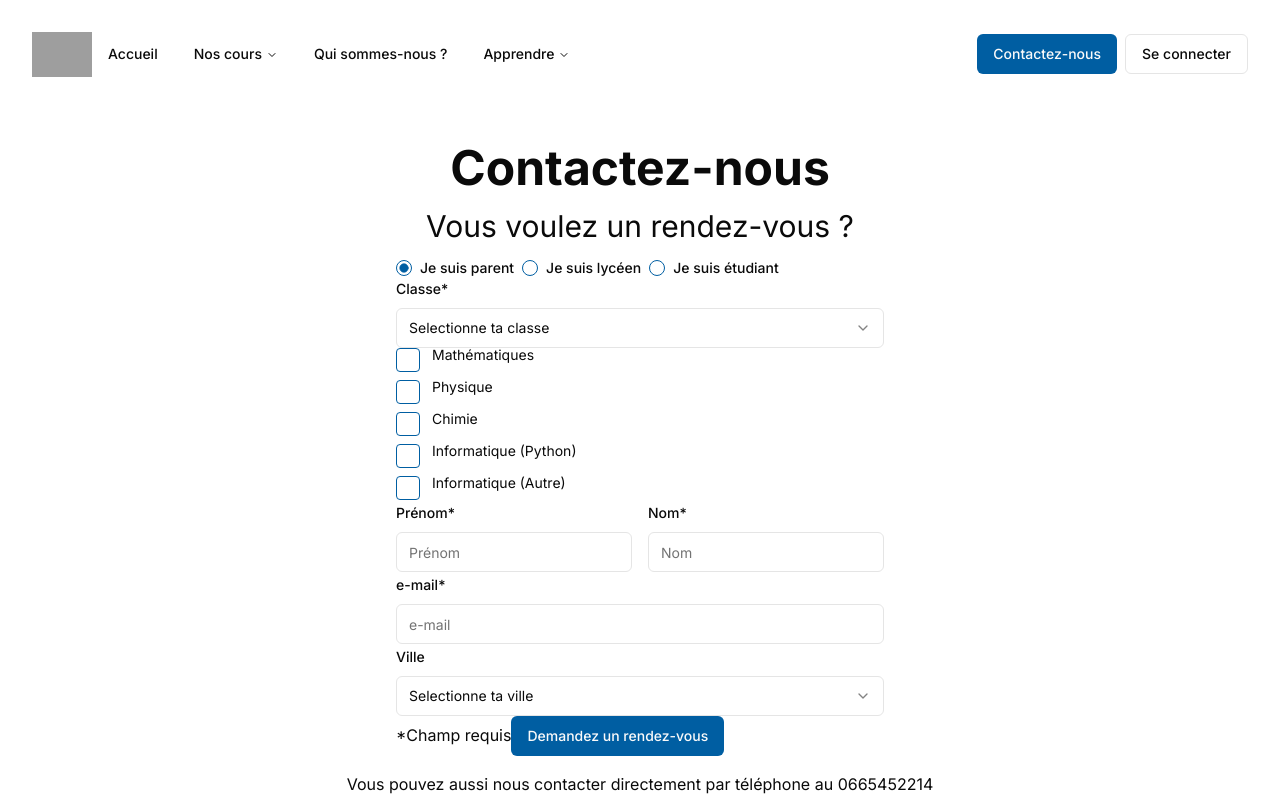
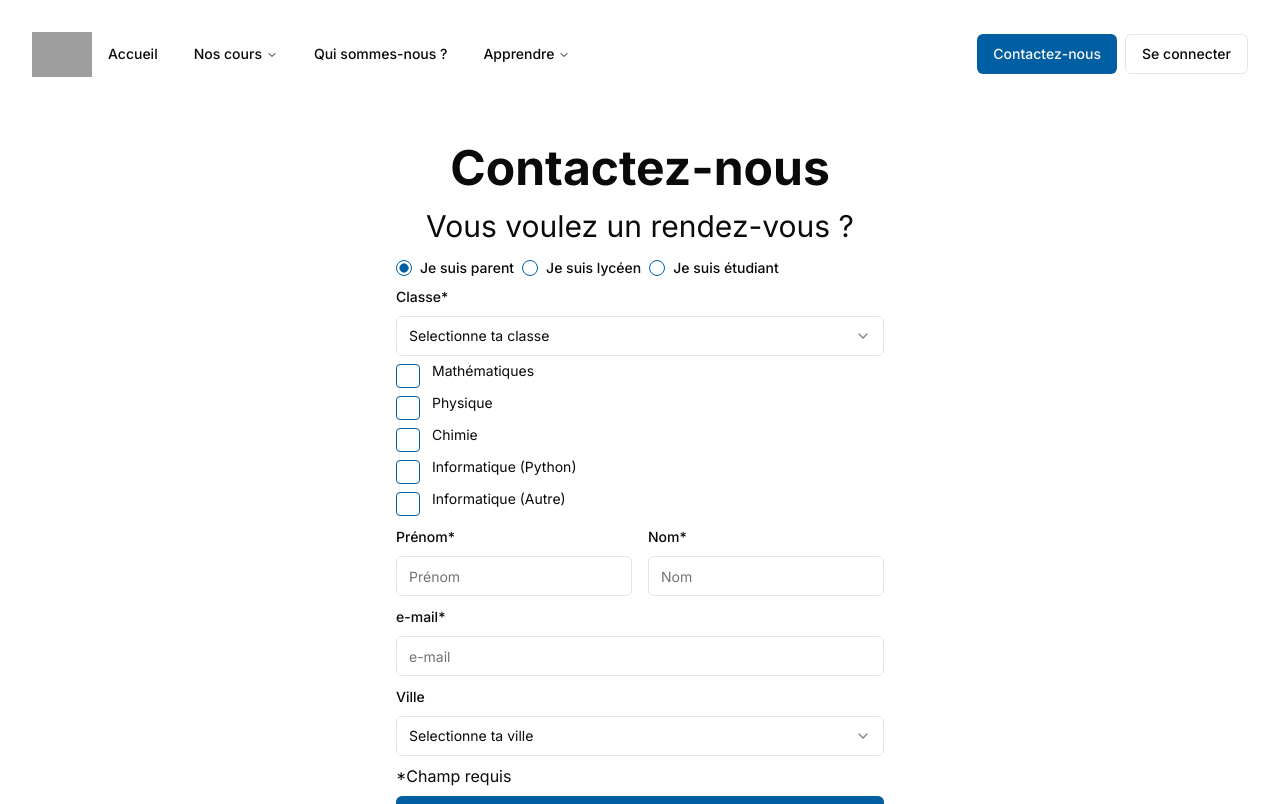
Before and after one commit to clemencefrz/cours-geroa, a Next.js app: page /contact in a window 1280 px wide. Shown: the top 804 px of the page. Built offline with nearby package versions, Linux system fonts and the light colour scheme; grey boxes are pictures that could not be loaded.

Commit message:
meilleur ui

```diff
--- a/app/contact/components/FormContact.tsx
+++ b/app/contact/components/FormContact.tsx
@@ -102,7 +102,7 @@ const FormContact = () => {
     console.log(values);
   }
   return (
-    <div className="flex flex-col">
+    <div className="flex flex-col gap-2">
       <RadioGroup
         defaultValue={ARRAY_PROFILE_TYPE[0]}
         className="flex flex-row items-center gap-4"
@@ -117,7 +117,10 @@ const FormContact = () => {
         </div>
       </RadioGroup>
       <Form {...form}>
-        <form onSubmit={form.handleSubmit(onSubmit)}>
+        <form
+          onSubmit={form.handleSubmit(onSubmit)}
+          className="flex flex-col gap-2"
+        >
           {/* Select Classe */}
           <SelectFormItem<TYPE_CLASSES>
             form={form}
```
